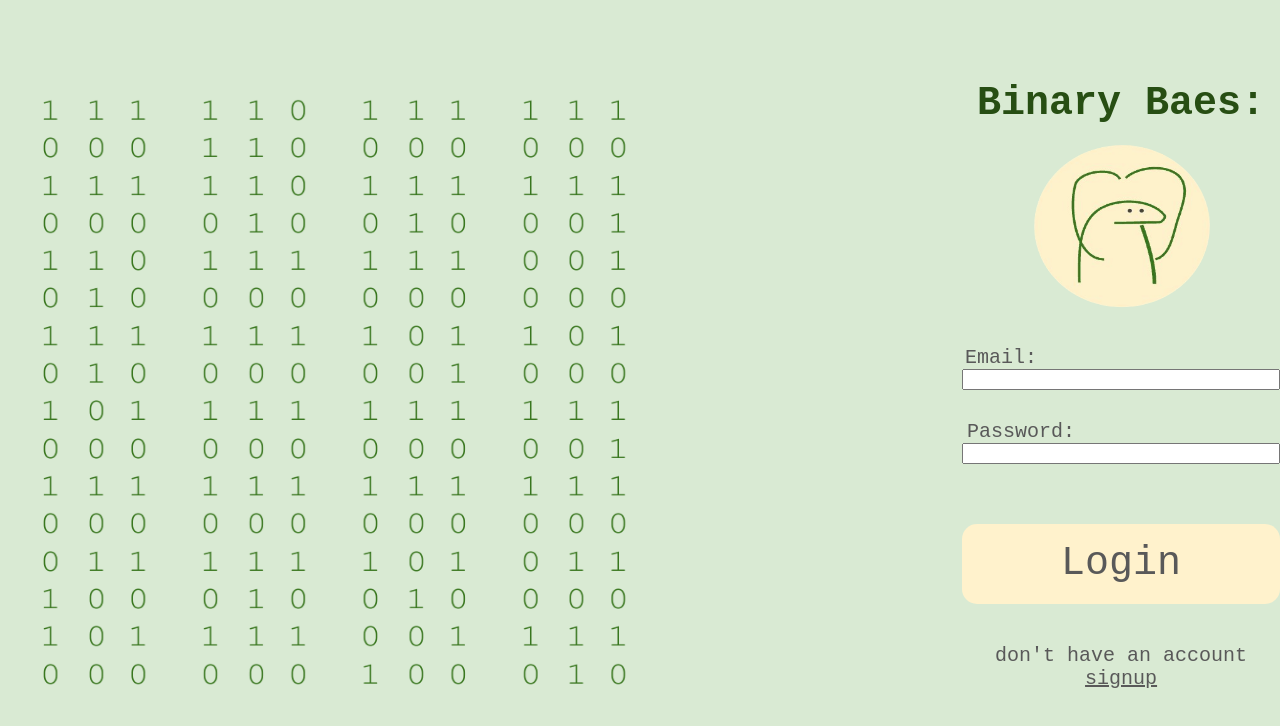
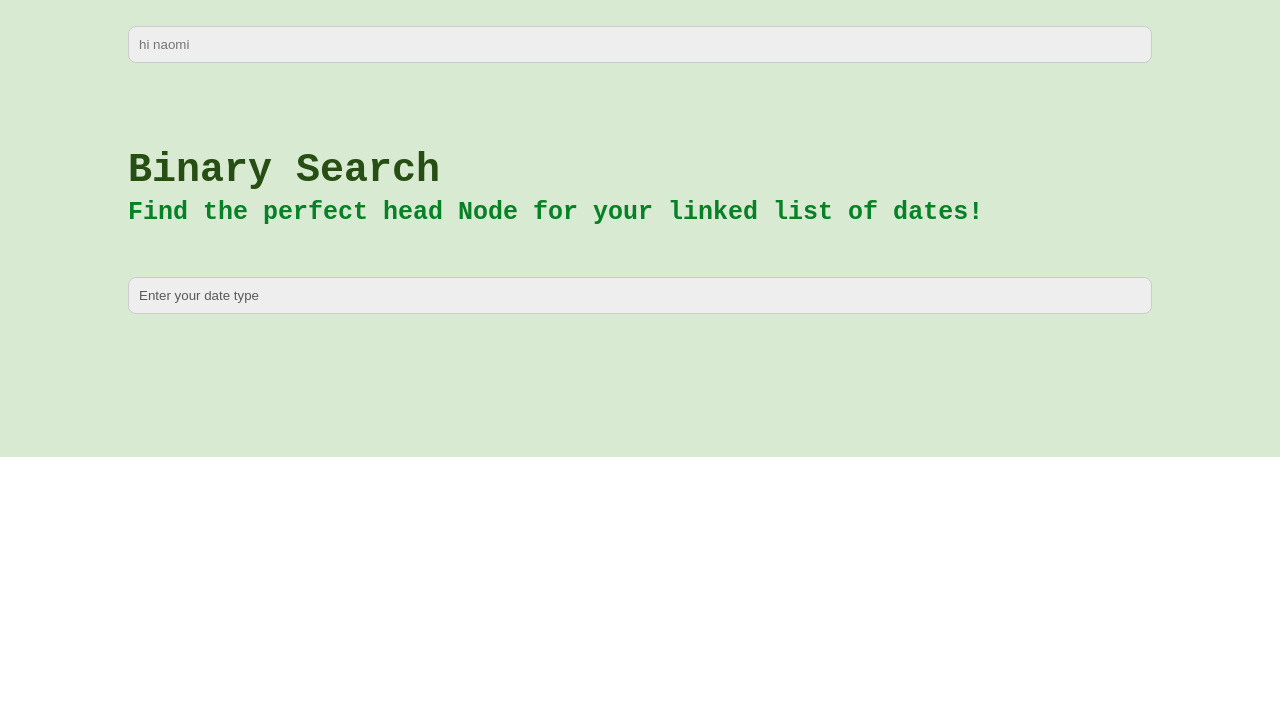
Before and after one commit to hunter-kang/BinaryBaes, a React (Create React App) app in the folder frontend/: page /search in a window 1280 px wide. Before the commit this address led to /. Shown: the top 726 px of the page. Built offline with nearby package versions, Linux system fonts and the light colour scheme.

Commit message:
search page prototype

```diff
--- a/frontend/src/App.js
+++ b/frontend/src/App.js
@@ -7,6 +7,7 @@ import Profile from './components/Profile';
 import Profile_Setup from './components/Profile_Setup';
 import Questionnaire from './components/Questionnaire';
 import Home from './components/Home';
+import Search from './components/Search';
 
 function App() {
   const isLoggedIn = useLoginState();
@@ -18,6 +19,7 @@ function App() {
           <Route path="/" element={<Login />} />
           <Route path="/signup" element={<Signup />} />
           <Route path="/home" element={<Home />} />
+          <Route path="/search"  element={<Search />} />
           {useLoginState() && (
             <>
               <Route path="/questionnaire" element={<Questionnaire />} />
--- /dev/null
+++ b/frontend/src/components/Search.js
@@ -0,0 +1,34 @@
+import React, { useState, useEffect } from 'react';
+import "../styles/Search.css";
+import { useNavigate } from 'react-router-dom';
+import TaskBar from '../components/TaskBar';
+import "../styles/Text.css";
+
+
+export default function Search(){
+    const [dateType, setDateType] = useState('');
+    const [otherThing, setOtherThing] = useState('');
+
+    return (
+        <div className="search-container">
+            <input
+                   type="text"
+                   placeholder={'hi naomi'}
+                   value={otherThing}
+                   className="input-field"
+            />
+            <p className="search-text">Binary Search</p>
+            <p className="search-subtext">Find the perfect head Node for your linked list of dates!</p>
+            <select
+                   value={dateType}
+                   className="input-field dropdown"
+               >
+                   <option value="">{'Enter your date type'}</option>
+                   <option value="Movies">Movies</option>
+                   <option value="CScore">CS Major-core</option>
+                   <option value="engineering">Engineering</option>
+                   <option value="bluemoon">Once in a Blue Moon</option>
+            </select>
+        </div>
+    )
+}
--- /dev/null
+++ b/frontend/src/styles/Search.css
@@ -0,0 +1,44 @@
+.search-container {
+    display: flex;
+    background-color: #d9ead3ff;
+    flex-direction: column;
+    align-items: left;
+    justify-content: start;
+    width: auto;
+    padding: 10%;
+    padding-top: 2%;
+    margin: 0%;
+}
+
+.input-field {
+    margin-bottom: 15px;
+    padding: 10px;
+    width: 100%;
+    border-radius: 8px;
+    border: 1px solid #ccc;
+    box-sizing: border-box;
+    background-color: #eeeeee;
+    color: #595959
+}
+
+.search-subtext{
+    font-family: 'Courier New';
+    font-weight: bold;
+    color: #068125;
+    font-size: 25.0px;
+    text-align: left;
+    text-wrap: wrap;
+    margin-bottom: 50px;
+    margin-top: 5px;
+}
+
+.search-text{
+    font-family: 'Courier New';
+    color: #274e13;
+    font-size: 40.0px;
+    font-weight: bold;
+    margin: 0px;
+    margin-top: 70px;
+    text-align: left;
+    padding: 0px;
+}
```
